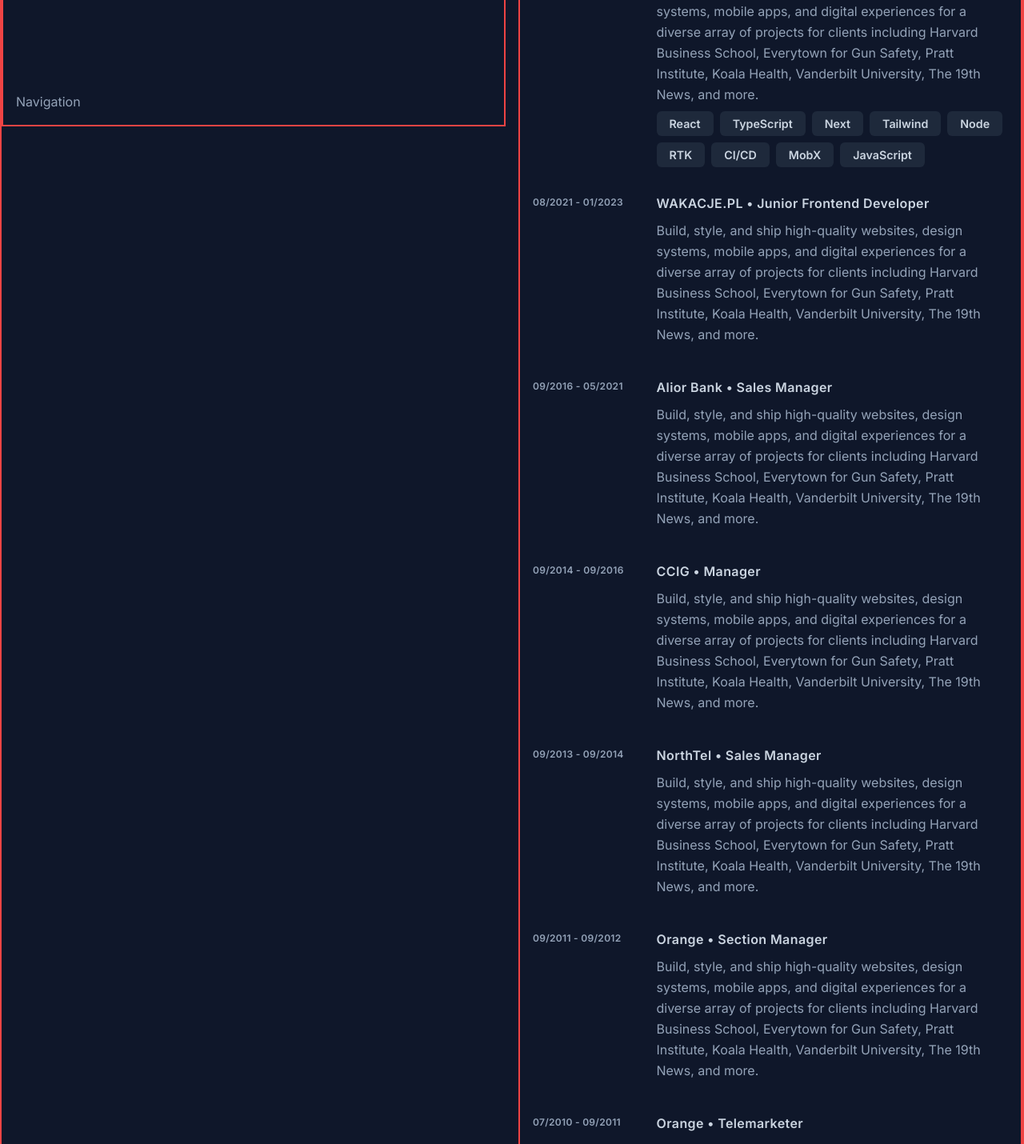
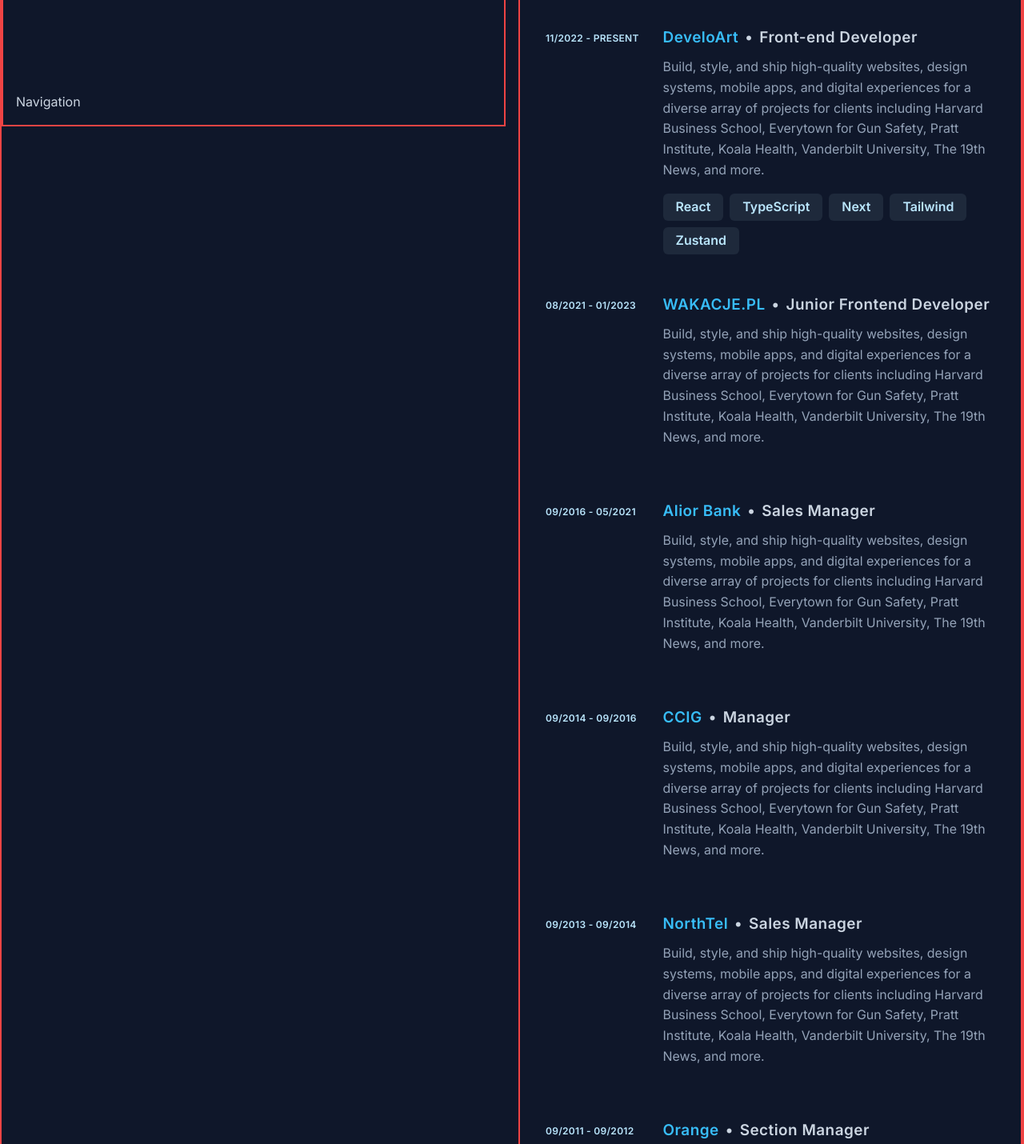
Before and after one commit to SzJackiewicz/resume, a Next.js app: page / in a window 1280 px wide. Shown: the part 644-2074 px from the top of the page at 80% size. Built offline with nearby package versions, Linux system fonts and the light colour scheme; what fluid-tailwind would draw is missing.

Commit message:
CHIPS completed chips and styling description card

```diff
--- a/src/app/components/atoms/Chips.tsx
+++ b/src/app/components/atoms/Chips.tsx
@@ -6,7 +6,7 @@
   return chips?.map((chip, index) => (
     <div
       key={index}
-      className='flex w-fit items-center gap-2 rounded-md bg-slate-800 px-4 py-1 text-sm font-semibold text-slate-300'
+      className='flex w-fit items-center gap-2 rounded-md bg-slate-800 px-4 py-1 text-sm font-semibold text-sky-200'
     >
       {chip}
     </div>
--- a/src/app/components/molecules/Description.tsx
+++ b/src/app/components/molecules/Description.tsx
@@ -2,7 +2,7 @@
   return (
     <section
       data-element='Description'
-      className='text-base'
+      className='text-base text-slate-300'
     >
       Hi! Thank you for reviewing my CV! <br />
       My name is Szymon, and I&#39;ve been actively working on my professional growth as a Frontend Developer for more than 3 years. I never
--- a/src/app/components/molecules/ExperienceCard.tsx
+++ b/src/app/components/molecules/ExperienceCard.tsx
@@ -2,22 +2,32 @@
 
 type ExperienceCardProps = {
   date: string
-  companyWithPosition: string
+  position: string
+  company: string
   description?: string
   technologies?: string[]
 }
 
-export const ExperienceCard = ({ date, companyWithPosition, description, technologies }: ExperienceCardProps) => {
+export const ExperienceCard = ({ date, company, description, technologies, position }: ExperienceCardProps) => {
   return (
     <div
       data-element='ExperienceCard'
-      className='my-8 flex w-full min-w-96 max-w-[675px] gap-2'
+      className='my-8 w-full min-w-[370px] max-w-[675px] cursor-pointer gap-2 rounded-md p-4 hover:bg-slate-800/50 hover:shadow-[inset_0_1px_0_0_rgba(148,163,184,0.1)] hover:drop-shadow-lg sm:my-4 sm:flex'
     >
-      <h3 className='mb-2 mt-1 w-1/4 text-xs font-semibold uppercase tracking-wide text-slate-400'>{date}</h3>
-      <div className='flex w-3/4 flex-col gap-2'>
-        <h3 className='font-semibold tracking-wide text-slate-300'>{companyWithPosition}</h3>
-        <p>{description}</p>
-        <div className='flex flex-wrap gap-2'>
+      <h3 className='mb-2 mt-1 pt-1 font-semibold uppercase tracking-wide text-sky-200 sm:w-1/4 sm:text-xs'>{date}</h3>
+      <div className='flex w-full flex-col gap-2 sm:w-3/4'>
+        <h3 className='flex gap-2 font-semibold tracking-wide text-slate-300 sm:text-base'>
+          <span className='text-base text-sky-400'>{company}</span>
+          <span>&bull;</span>
+          <span>{position}</span>
+        </h3>
+        <p
+          data-element='ExperienceDescription'
+          className='text-sm text-slate-400 sm:w-full'
+        >
+          {description}
+        </p>
+        <div className='flex flex-wrap gap-2 pt-2'>
           <Chips chips={technologies} />
         </div>
       </div>
--- a/src/app/components/organisms/Aside.tsx
+++ b/src/app/components/organisms/Aside.tsx
@@ -6,7 +6,7 @@
   return (
     <aside
       data-element='Aside'
-      className='text-md w-full border-2 border-solid border-red-500 p-4 lg:w-1/2'
+      className='text-md w-full min-w-[375px] border-2 border-solid border-red-500 p-4 lg:w-1/2'
     >
       <section
         id='about'
@@ -20,7 +20,8 @@
             <ExperienceCard
               key={index}
               date={experience.period}
-              companyWithPosition={experience.position}
+              company={experience.company}
+              position={experience.position}
               description='Build, style, and ship high-quality websites, design systems, mobile apps, and digital experiences for a diverse array of projects for clients including Harvard Business School, Everytown for Gun Safety, Pratt Institute, Koala Health, Vanderbilt University, The 19th News, and more.'
               technologies={experience.technologies}
             />
--- a/src/app/content/content.ts
+++ b/src/app/content/content.ts
@@ -1,6 +1,22 @@
 export const experience = [
   {
-    position: 'DeveloArt • Front-end Developer',
+    position: 'Front-end Developer',
+    company: 'WAKACJE.PL',
+    period: '01/2023 - present',
+    responsibilities: [
+      'Working on several applications, including the main website',
+      'Conducting code review',
+      'Coordinating road-map projects',
+      'Supporting team',
+      'Responding to failures and incidents',
+      'New employee onboarding',
+      'Participating in meetings about application architecture',
+    ],
+    technologies: ['React', 'TypeScript', 'Next', 'Prisma', 'Node', 'RTK', 'CI/CD', 'MobX', 'JavaScript'],
+  },
+  {
+    position: 'Front-end Developer',
+    company: 'DeveloArt',
     period: '11/2022 - present',
     responsibilities: [
       'Supporting interns',
@@ -13,21 +29,8 @@
     technologies: ['React', 'TypeScript', 'Next', 'Tailwind', 'Zustand'],
   },
   {
-    position: 'WAKACJE.PL • Front-end Developer',
-    period: '01/2023 - present',
-    responsibilities: [
-      'Working on several applications, including the main website',
-      'Conducting code review',
-      'Coordinating road-map projects',
-      'Supporting team',
-      'Responding to failures and incidents',
-      'New employee onboarding',
-      'Participating in meetings about application architecture',
-    ],
-    technologies: ['React', 'TypeScript', 'Next', 'Tailwind', 'Node', 'RTK', 'CI/CD', 'MobX', 'JavaScript'],
-  },
-  {
-    position: 'WAKACJE.PL • Junior Frontend Developer',
+    position: 'Junior Frontend Developer',
+    company: 'WAKACJE.PL',
     period: '08/2021 - 01/2023',
     responsibilities: [
       'Working on several applications, including the main website',
@@ -38,27 +41,32 @@
     ],
   },
   {
-    position: 'Alior Bank • Sales Manager',
+    position: 'Sales Manager',
+    company: 'Alior Bank',
     period: '09/2016 - 05/2021',
     responsibilities: [],
   },
   {
-    position: 'CCIG • Manager',
+    position: 'Manager',
+    company: 'CCIG',
     period: '09/2014 - 09/2016',
     responsibilities: [],
   },
   {
-    position: 'NorthTel • Sales Manager',
+    position: 'Sales Manager',
+    company: 'NorthTel',
     period: '09/2013 - 09/2014',
     responsibilities: [],
   },
   {
-    position: 'Orange • Section Manager',
+    position: 'Section Manager',
+    company: 'Orange',
     period: '09/2011 - 09/2012',
     responsibilities: [],
   },
   {
-    position: 'Orange • Telemarketer',
+    position: 'Telemarketer',
+    company: 'Orange',
     period: '07/2010 - 09/2011',
     responsibilities: [],
   },
--- a/src/app/layout.tsx
+++ b/src/app/layout.tsx
@@ -20,7 +20,7 @@
   return (
     <html lang='en'>
       <body
-        className={`${inter.className} justify-center bg-slate-900 leading-relaxed text-slate-400 antialiased selection:bg-teal-300 selection:text-teal-900`}
+        className={`${inter.className} min-w-[375px] justify-center bg-slate-900 leading-relaxed text-slate-300 antialiased selection:bg-teal-300 selection:text-teal-900`}
       >
         {children}
       </body>
--- a/src/app/page.tsx
+++ b/src/app/page.tsx
@@ -3,7 +3,10 @@
 
 export default function Home() {
   return (
-    <main className='mx-auto flex min-h-screen max-w-screen-xl flex-wrap justify-center gap-4 border-2 border-solid border-red-500 px-8 lg:flex-nowrap lg:justify-between lg:px-0'>
+    <main
+      data-element='Main'
+      className='justify-centermin-w-[375px] mx-auto flex min-h-screen max-w-screen-xl flex-wrap gap-4 border-2 border-solid border-red-500 sm:px-8 lg:flex-nowrap lg:justify-between lg:px-0'
+    >
       <Header data-element='Header' />
       <Aside data-element='Aside' />
     </main>
--- a/tailwind.config.ts
+++ b/tailwind.config.ts
@@ -11,10 +11,10 @@
       colors: {
         background: 'var(--background)',
         foreground: 'var(--foreground)',
-        highContrast: '#e2e8f0'
+        highContrast: '#e2e8f0',
       },
       fontSize: {
-        'sm': 'clamp(0.8rem, 0.17vw + 0.76rem, 0.89rem)',
+        'sm': 'clamp(0.8rem, 0.17vw + 0.86rem, 1.0rem)',
         'base': 'clamp(1rem, 0.34vw + 0.91rem, 1.19rem)',
         'lg': 'clamp(1.25rem, 0.61vw + 1.1rem, 1.58rem)',
         'xl': 'clamp(1.56rem, 1vw + 1.31rem, 2.11rem)',
```
